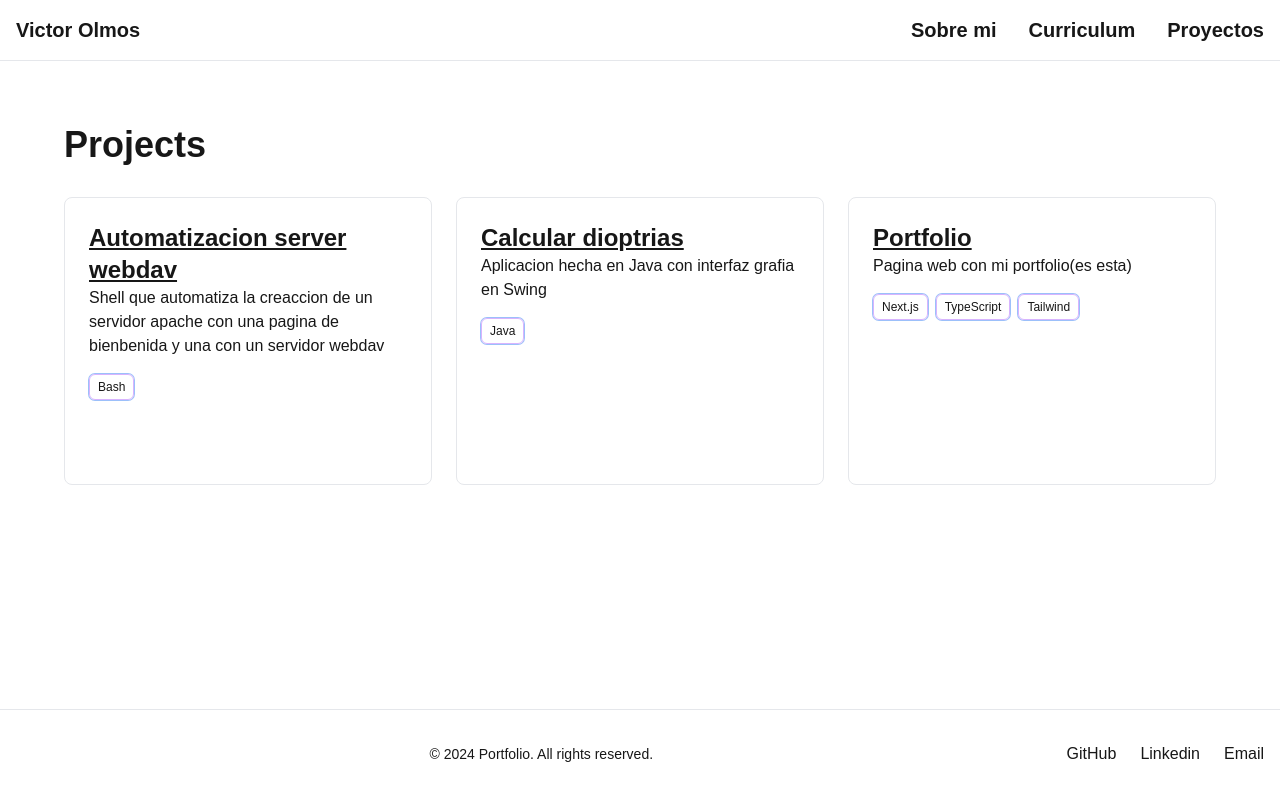
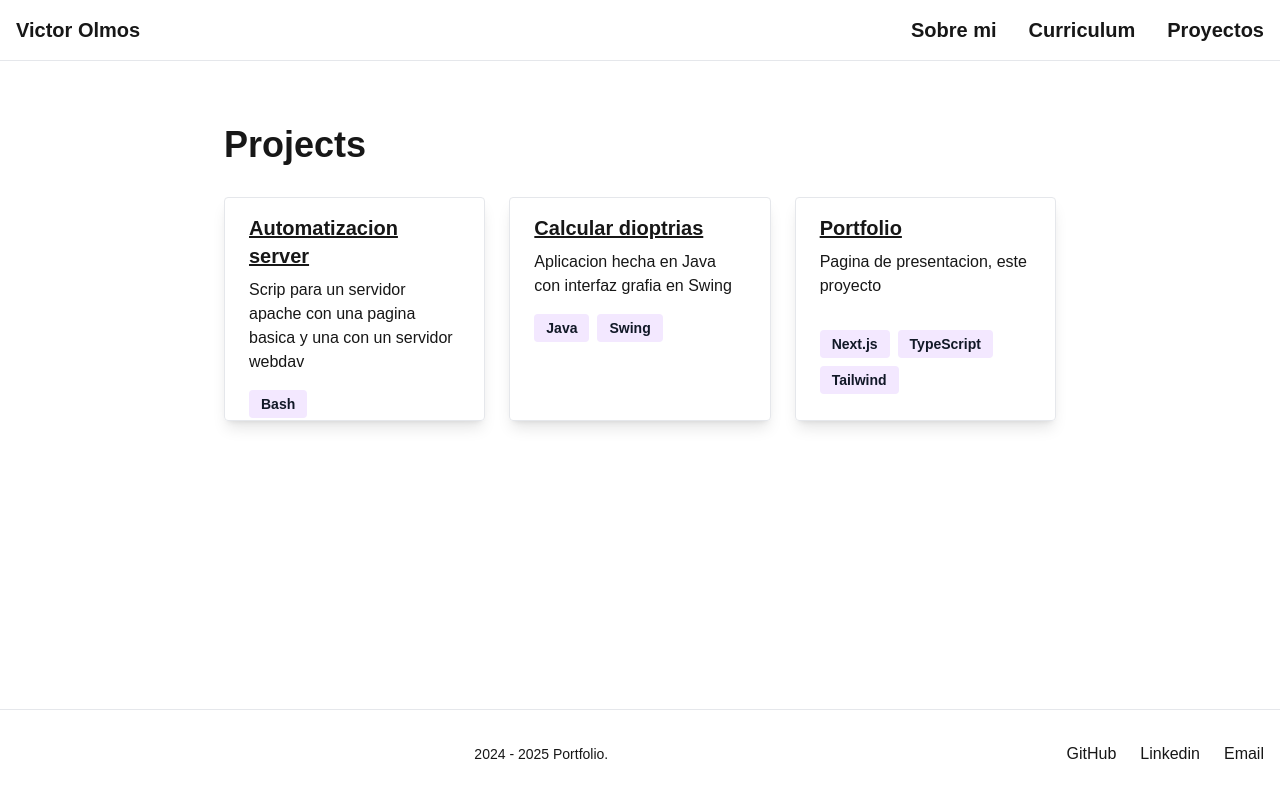
Before and after one commit to V0lms/portfolio-next-app, a Next.js app: page /pages/projects in a window 1280 px wide. Built offline with nearby package versions, Linux system fonts and the light colour scheme.

Commit message:
EEIE update

```diff
--- a/app/page.tsx
+++ b/app/page.tsx
@@ -1,7 +1,7 @@
 export default function Home() {
   return (
     <div className="flex min-h-[calc(97vh-8rem)] flex-col items-center justify-center space-y-12 text-center">
-      <div className="space-y-6 hover:animate-spin">
+      <div className="space-y-6">
         <h1 className="text-4xl font-bold tracking-tighter sm:text-5xl md:text-6xl">
           Victor Olmos Martin
         </h1>
--- a/app/pages/about/page.tsx
+++ b/app/pages/about/page.tsx
@@ -2,7 +2,7 @@ import Image from "next/image";
 
 export default function AboutPage() {
   return (
-    <div className="container mx-auto px-16 py-16 min-h-[calc(97vh-8rem)]">
+    <div className="container mx-auto px-56 py-16 min-h-[calc(97vh-8rem)]">
       <h1 className="text-4xl font-bold mb-8">Sobre mi</h1>
       <div className=" flex max-h-200px">
         <Image
@@ -10,13 +10,13 @@ export default function AboutPage() {
           width={200}
           height={200}
           alt="Foto de mi perro"
-          className=" rounded-3xl"
+          className=" rounded-3xl w-44 max-h-44"
         />
         <div className="prose prose-lg dark:prose-invert">
-        <p className="text-2xl font-bold mb-2 ml-4">
-          Soy un estudiante de Desarrollo de Aplicaciones Web en la U-Tad
+        <p className="text-xl font-bold ml-4">
+          Soy Victor, actualmente estoy estudiando DAW en la U-Tad
         </p><br />
-        <p className="text-xl mb-6 ml-4">
+        <p className="text-xl ml-4">
           Aparte de la programacion tambien me gusta la fotografía, la astronomía y el senderismo en el ambito de la programacion estoy interesado en ciberseguridad, la computacion en nube y la administracion de sistemas, pero tambien me gusta aprender sobre mas cosas.
         </p>
       </div>
--- a/app/pages/curriculum/page.tsx
+++ b/app/pages/curriculum/page.tsx
@@ -1,11 +1,15 @@
 export default function CurriculumPage() {
   return (
-    <div className="container mx-auto px-16 py-16 min-h-[calc(97vh-8rem)]">
+    <div className="container mx-auto px-56 py-16 min-h-[calc(97vh-8rem)]">
       <h1 className="text-4xl font-bold mb-8">Curriculum Vitae</h1>
+
       <div className="space-y-12">
         <section>
+
+          <h2 className="text-2xl font-semibold mb-4">Educacion</h2>
+
           <div className="space-y-4">
-            <div className="border-l-2 border-primary pl-4">
+            <div className="border-l-2 border-purple-400 pl-4">
               <h3 className="text-xl font-medium">Desarrollo de Aplicaciones Web</h3>
               <p className="">U-Tad <span className="text-sm ml-1">2023 - 2025</span></p>
             </div>
@@ -13,19 +17,28 @@ export default function CurriculumPage() {
 
           <br />
 
-          <h2 className="text-2xl font-semibold mb-4">Educacion</h2>
           <div className="space-y-4">
-            <div className="border-l-2 border-primary pl-4">
+            <div className="border-l-2 border-purple-400 pl-4">
               <h3 className="text-xl font-medium">Sistemas Microinformaticos y Redes</h3>
               <p className="">La Salle Sagrado Corazón <span className="text-sm ml-1">2021 - 2023</span></p>
+            </div>
+          </div>
+
+          <br />
+
+          <div className="space-y-4">
+            <div className="border-l-2 border-purple-400 pl-4">
+              <h3 className="text-xl font-medium">Cisco CCNAv7</h3>
+              <p className="">La Salle Sagrado Corazón <span className="text-sm ml-1">2022</span></p>
             </div>
           </div>
         </section>
 
         <section>
           <h2 className="text-2xl font-semibold mb-4">Work Experience</h2>
+
           <div className="space-y-4">
-            <div className="border-l-2 border-primary pl-4">
+            <div className="border-l-2 border-purple-400 pl-4">
               <h3 className="text-xl font-medium">Departamento de producto</h3>
               <p className="">We Are Knitters <span className="text-sm ml-1">marzo 2023 - agosto 2023</span></p>
               <p className="text-s ">
--- a/app/pages/projects/page.tsx
+++ b/app/pages/projects/page.tsx
@@ -2,75 +2,51 @@ import Link from "next/link";
 
 export default function ProjectPage() {
   return (
-    <div className="container mx-auto px-16 py-16 min-h-[calc(97vh-8rem)]">
+    <div className="container mx-auto px-56 py-16 min-h-[calc(97vh-8rem)]">
       <h1 className="text-4xl font-bold mb-8">Projects</h1>
-      <div className="grid grid-cols-1 md:grid-cols-2 lg:grid-cols-3 gap-6">
+      <div className="grid sm:grid-cols-1 lg:grid-cols-2 xl:grid-cols-3 gap-6">
 
         <Link href="https://github.com/V0lms/debian-webdav" className="hover:text-purple-400">
-          <div className="rounded-lg border bg-card text-card-foreground min-h-72">
-            <div className="p-6 space-y-4">
-              <div>
-                <h3 className="text-2xl font-semibold underline">Automatizacion server webdav</h3>
-
+          <div className="max-w-sm rounded overflow-hidden shadow-lg border h-56">
+            <div className="px-6 py-4">
+              <h3 className="text-xl font-semibold underline mb-2">Automatizacion server</h3>
               <p className="">
-                  Shell que automatiza la creaccion de un servidor apache con una pagina de bienbenida y una con un servidor webdav
+                Scrip para un servidor apache con una pagina basica y una con un servidor webdav
               </p>
             </div>
-
-              <div className="flex gap-2">
-                <span className="inline-flex items-center rounded-md px-2 py-1 text-xs font-medium text-primary ring-1 border border-purple-300">
-                  Bash
-                </span>
-              </div>
-
+            <div className="px-6 pb-2">
+              <span className="inline-block bg-purple-100 rounded px-3 py-1 text-sm font-semibold text-gray-900 mr-2 mb-2">Bash</span>
             </div>
           </div>
         </Link>
 
         <Link href="https://github.com/V0lms/ActividadOpticaJavaSwing" className="hover:text-purple-400">
-          <div className="rounded-lg border bg-card text-card-foreground min-h-72">
-            <div className="p-6 space-y-4">
-              <div>
-                <h3 className="text-2xl font-semibold underline">Calcular dioptrias</h3>
-
+          <div className="max-w-sm rounded overflow-hidden shadow-lg border h-56">
+            <div className="px-6 py-4">
+              <h3 className="text-xl font-semibold underline mb-2">Calcular dioptrias</h3>
               <p className="">
                 Aplicacion hecha en Java con interfaz grafia en Swing
               </p>
             </div>
-
-              <div className="flex gap-2">
-                <span className="inline-flex items-center rounded-md px-2 py-1 text-xs font-medium text-primary ring-1 border border-purple-300">
-                  Java
-                </span>
-              </div>
-
+            <div className="px-6 pb-2">
+              <span className="inline-block bg-purple-100 rounded px-3 py-1 text-sm font-semibold text-gray-900 mr-2 mb-2">Java</span>
+              <span className="inline-block bg-purple-100 rounded px-3 py-1 text-sm font-semibold text-gray-900 mr-2 mb-2">Swing</span>
             </div>
           </div>
         </Link>
 
         <Link href="https://github.com/V0lms/my-page" className="hover:text-purple-400">
-          <div className="rounded-lg border bg-card text-card-foreground min-h-72">
-            <div className="p-6 space-y-4 al">
-              <div className="">
-                <h3 className="text-2xl font-semibold underline">Portfolio</h3>
-
+          <div className="max-w-sm rounded overflow-hidden shadow-lg border h-56">
+            <div className="px-6 py-4">
+              <h3 className="text-xl font-semibold underline mb-2">Portfolio</h3>
               <p className="">
-                  Pagina web con mi portfolio(es esta)
+                Pagina de presentacion, este proyecto
               </p>
             </div>
-
-              <div className="flex gap-2">
-                <span className="inline-flex items-center rounded-md px-2 py-1 text-xs font-medium text-primary ring-1 border border-purple-300">
-                  Next.js
-                </span>
-                <span className="inline-flex items-center rounded-md px-2 py-1 text-xs font-medium text-primary ring-1 border border-purple-300">
-                  TypeScript
-                </span>
-                <span className="inline-flex items-center rounded-md px-2 py-1 text-xs font-medium text-primary ring-1 border border-purple-300">
-                  Tailwind
-                </span>
-              </div>
-
+            <div className="px-6 pt-4">
+              <span className="inline-block bg-purple-100 rounded px-3 py-1 text-sm font-semibold text-gray-900 mr-2 mb-2">Next.js</span>
+              <span className="inline-block bg-purple-100 rounded px-3 py-1 text-sm font-semibold text-gray-900 mr-2 mb-2">TypeScript</span>
+              <span className="inline-block bg-purple-100 rounded px-3 py-1 text-sm font-semibold text-gray-900 mr-2 mb-2">Tailwind</span>
             </div>
           </div>
         </Link>
--- a/components/Footer.tsx
+++ b/components/Footer.tsx
@@ -8,7 +8,7 @@ export default function Footer() {
                     <span></span>
 
                     <p className="text-sm text-muted-foreground a">
-                        © 2024 Portfolio. All rights reserved.
+                        2024 - 2025 Portfolio.
                     </p>
 
                     <div className="flex space-x-6">
```
Also changed, not shown: 1 other file (tests, documents, lock files or other folders). Lines whose indentation alone changed are shown as unchanged.
